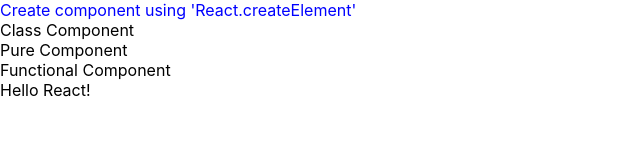
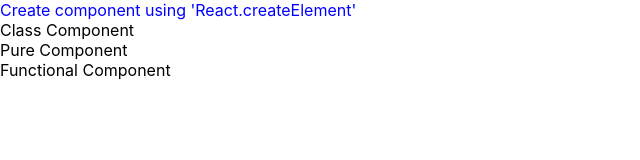
Before and after one commit to ZhanylTurtemirova/ReactJS-GMP-2021Q1-BY-PM1-, a React (Create React App) app: page / in a window 1280 px wide. Shown: the top 160 px of the page, without its empty margins (0-640 px from the left). Built offline with nearby package versions, Linux system fonts and the light colour scheme.

Commit message:
task1 redo

```diff
--- a/public/index.html
+++ b/public/index.html
@@ -28,7 +28,6 @@
   </head>
   <body>
     <noscript>You need to enable JavaScript to run this app.</noscript>
-    <div id="example"></div>
     <div id="root"></div>
     <!--
       This HTML file is a template.
--- a/src/App.js
+++ b/src/App.js
@@ -1,41 +1,16 @@
-import React, { Component } from "react";
-import ReactDOM from "react-dom";
+import React from "react";
+import ClassComponent from "./components/ClassComponent";
+import FunctionalComponent from "./components/FunctionalComponent";
+import PureComponentExample from "./components/PureComponentExample";
+import CreateComponent from "./components/CreateComponent";
 
-class ClassComponent extends Component {
-  render() {
-    return <div>Class Component</div>;
-  }
-}
-
-function FunctionalComponent() {
-  return <div>Functional Component</div>;
-}
-
-const createComponent = () => {
-  let el = React.createElement(
-    "div",
-    { style: { color: "blue" } },
-    `Create component using 'React.createElement'`
-  );
-
-  ReactDOM.render(el, document.querySelector("#example"));
-};
-class PureComponentExample extends React.PureComponent {
-  render() {
-    return <div>Pure Component</div>;
-  }
-}
-const HelloMessage = () => {
-  return <div>Hello React!</div>;
-};
 function App() {
   return (
     <div className="App">
-      {createComponent()}
+      <CreateComponent />
       <ClassComponent />
       <PureComponentExample />
       <FunctionalComponent />
-      <HelloMessage />
     </div>
   );
 }
--- /dev/null
+++ b/src/components/ClassComponent.js
@@ -0,0 +1,7 @@
+import React, { Component } from "react";
+
+export default class ClassComponent extends Component {
+  render() {
+    return <div>Class Component</div>;
+  }
+}
--- /dev/null
+++ b/src/components/CreateComponent.js
@@ -0,0 +1,11 @@
+import React from "react";
+
+const createComponent = () => {
+  let el = React.createElement(
+    "div",
+    { style: { color: "blue" } },
+    `Create component using 'React.createElement'`
+  );
+  return el;
+};
+export default createComponent;
--- /dev/null
+++ b/src/components/FunctionalComponent.js
@@ -0,0 +1,5 @@
+import React from "react";
+
+export default function FunctionalComponent() {
+  return <div>Functional Component</div>;
+}
--- /dev/null
+++ b/src/components/PureComponentExample.js
@@ -0,0 +1,7 @@
+import React from "react";
+
+export default class PureComponentExample extends React.PureComponent {
+  render() {
+    return <div>Pure Component</div>;
+  }
+}
```
